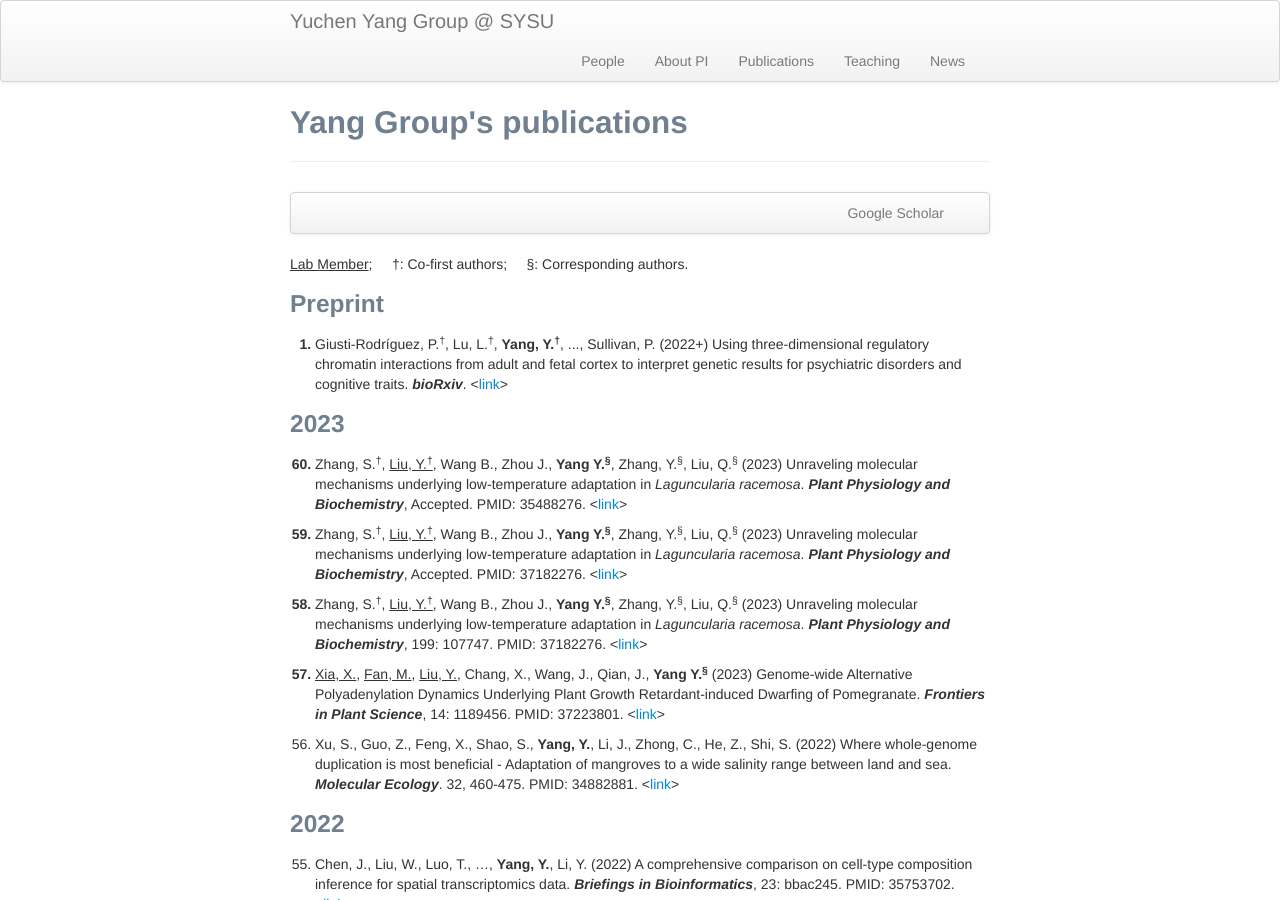
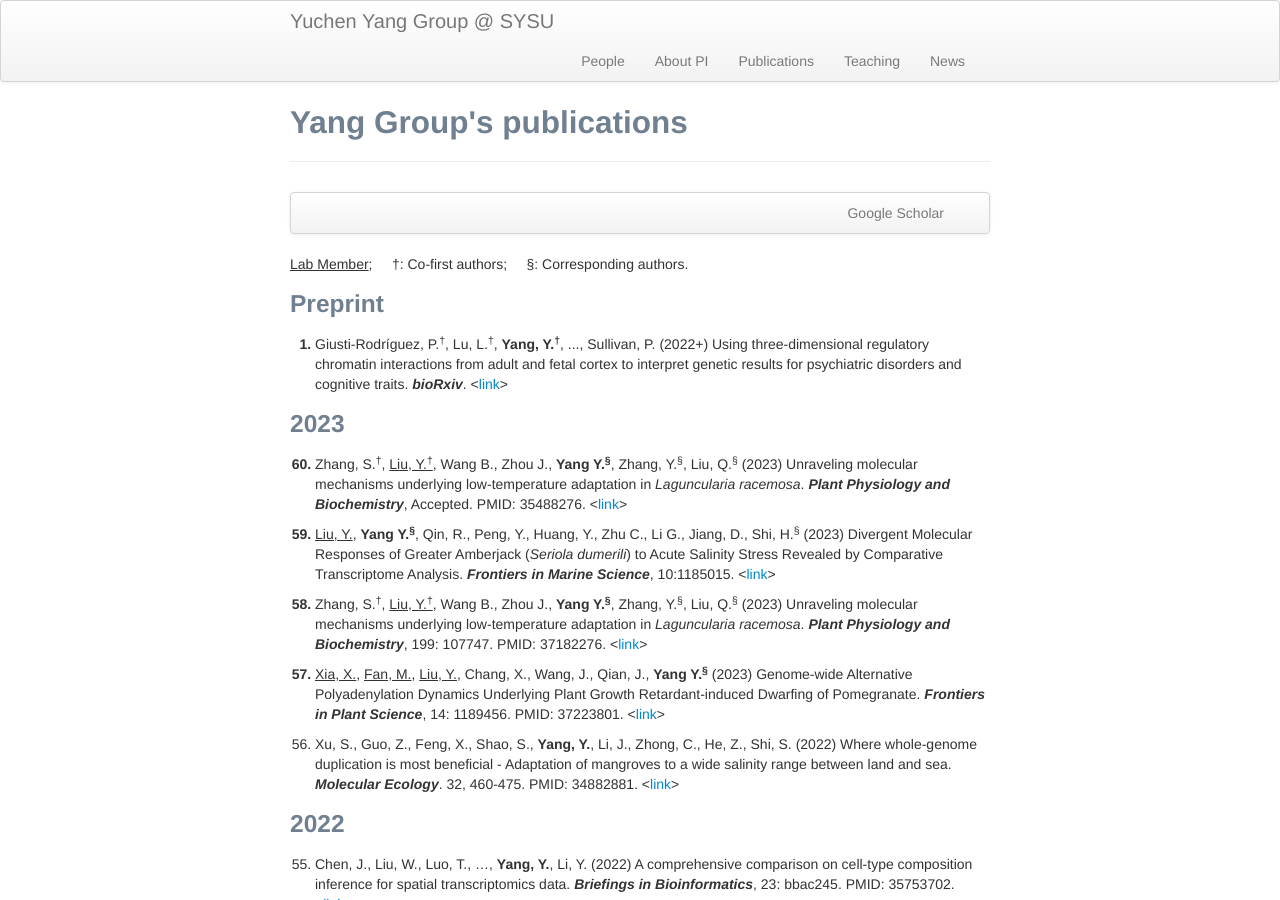
Before and after one commit to yuchenyanggroup/yuchenyanggroup.github.io, a Jekyll site: the page built from pages/pubs.md, in a window 1280 px wide and 900 px high. Built offline with Jekyll 4.4.1, drawn with Linux system fonts in a browser that asks for light colours.

Commit message:
Update pubs.md

```diff
--- a/pages/pubs.md
+++ b/pages/pubs.md
@@ -19,7 +19,7 @@ title: Yang Group's publications
 ### 2023
 <ol start="60" style="font-weight: bold;"> <li><span style="font-weight: normal;"> Zhang, S.<sup>&dagger;</sup>, <u>Liu, Y.<sup>&dagger;</sup></u>, Wang B., Zhou J., <b>Yang Y.<sup>&sect;</sup></b>, Zhang, Y.<sup>&sect;</sup>, Liu, Q.<sup>&sect;</sup> (2023) Unraveling molecular mechanisms underlying low-temperature adaptation in <i>Laguncularia racemosa</i>. <i><b>Plant Physiology and Biochemistry</b></i>, Accepted. PMID: 35488276. <<a href="https://www.frontiersin.org/articles/10.3389/fpls.2023.1189456/abstract">link</a>></span></li></ol>
 
-<ol start="59" style="font-weight: bold;"> <li><span style="font-weight: normal;"> Zhang, S.<sup>&dagger;</sup>, <u>Liu, Y.<sup>&dagger;</sup></u>, Wang B., Zhou J., <b>Yang Y.<sup>&sect;</sup></b>, Zhang, Y.<sup>&sect;</sup>, Liu, Q.<sup>&sect;</sup> (2023) Unraveling molecular mechanisms underlying low-temperature adaptation in <i>Laguncularia racemosa</i>. <i><b>Plant Physiology and Biochemistry</b></i>, Accepted. PMID: 37182276. <<a href="https://www.sciencedirect.com/science/article/abs/pii/S0981942823002589">link</a>></span></li></ol>
+<ol start="59" style="font-weight: bold;"> <li><span style="font-weight: normal;"> <u>Liu, Y.</u>, <b>Yang Y.<sup>&sect;</sup></b>, Qin, R., Peng, Y., Huang, Y., Zhu C., Li G., Jiang, D., Shi, H.<sup>&sect;</sup> (2023) Divergent Molecular Responses of Greater Amberjack (<i>Seriola dumerili</i>) to Acute Salinity Stress Revealed by Comparative Transcriptome Analysis. <i><b>Frontiers in Marine Science</b></i>, 10:1185015. <<a href="https://www.sciencedirect.com/science/article/abs/pii/S0981942823002589">link</a>></span></li></ol>
 
 <ol start="58" style="font-weight: bold;"> <li><span style="font-weight: normal;"> Zhang, S.<sup>&dagger;</sup>, <u>Liu, Y.<sup>&dagger;</sup></u>, Wang B., Zhou J., <b>Yang Y.<sup>&sect;</sup></b>, Zhang, Y.<sup>&sect;</sup>, Liu, Q.<sup>&sect;</sup> (2023) Unraveling molecular mechanisms underlying low-temperature adaptation in <i>Laguncularia racemosa</i>. <i><b>Plant Physiology and Biochemistry</b></i>, 199: 107747. PMID: 37182276. <<a href="https://www.sciencedirect.com/science/article/abs/pii/S0981942823002589">link</a>></span></li></ol>
 
```
